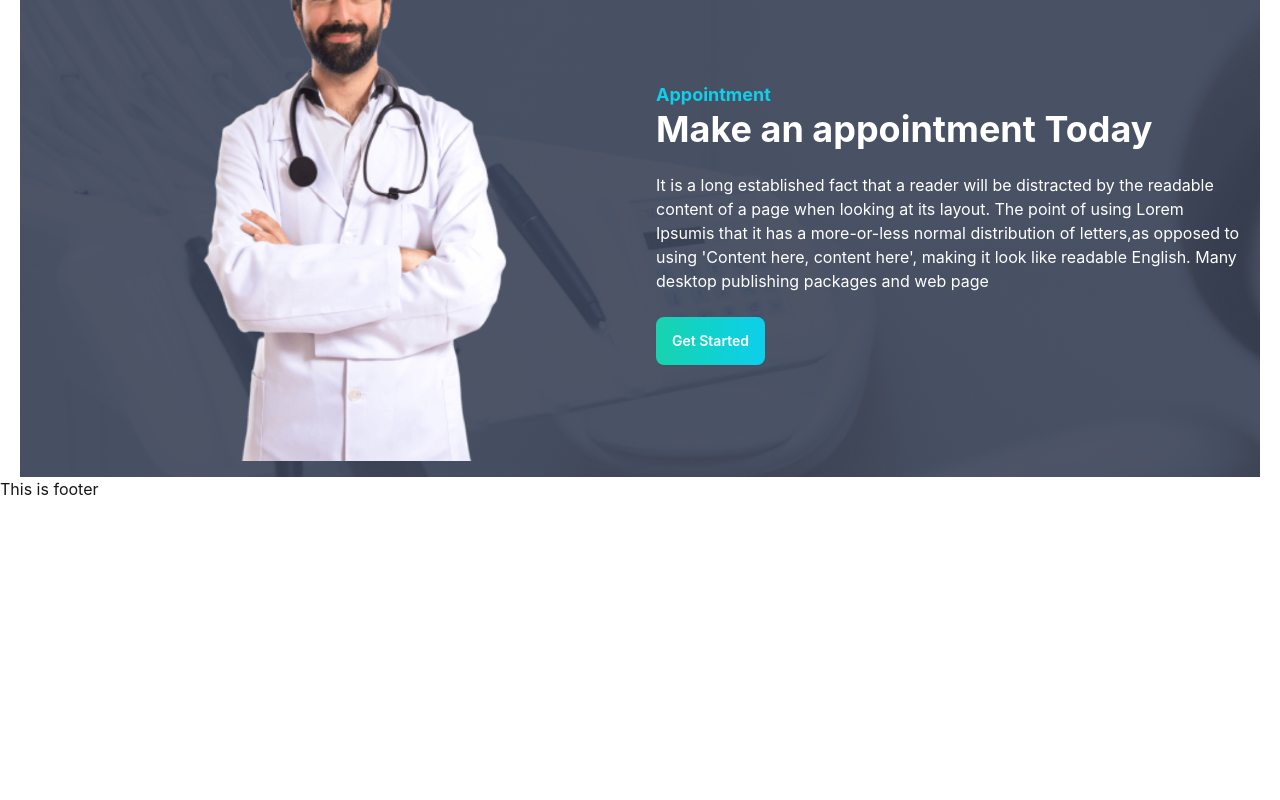
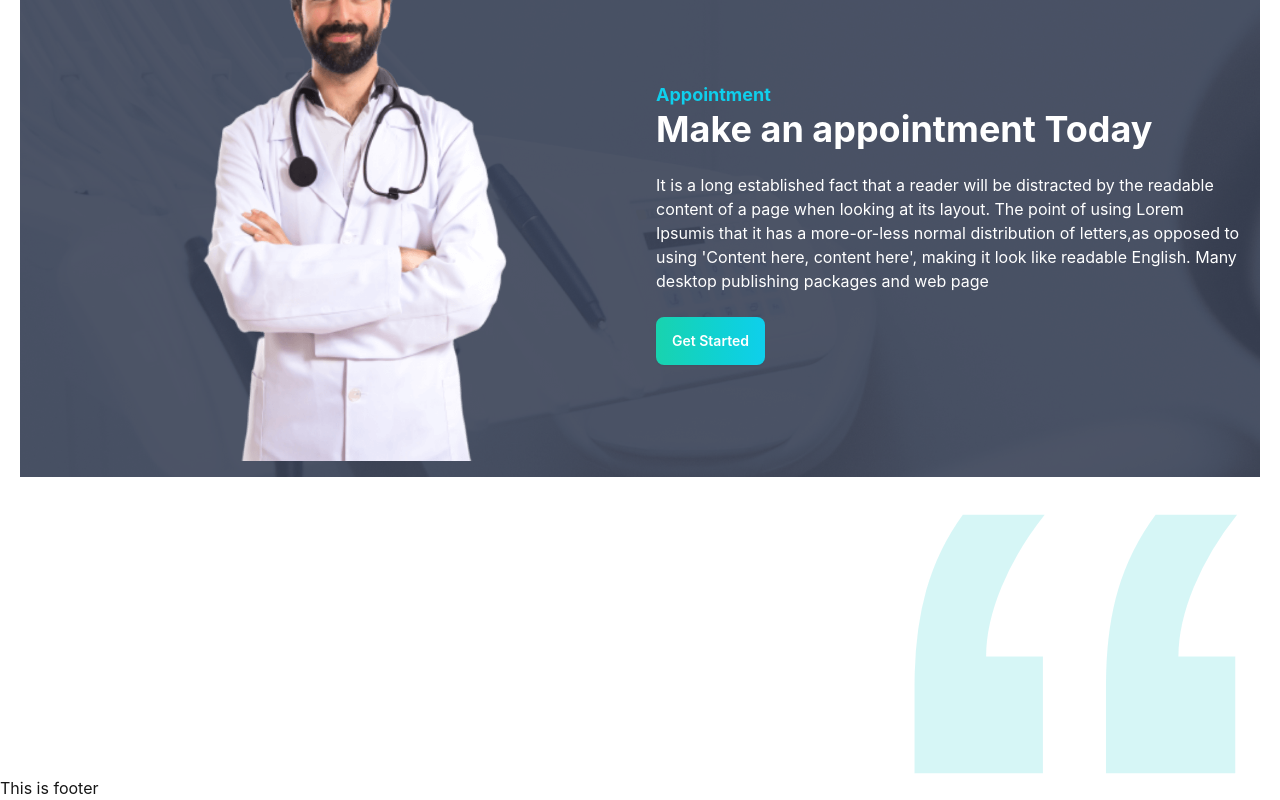
Before and after one commit to Authoi234/doctors-portal, a React (Create React App) app: page / in a window 1280 px wide. Shown: the part 1870-2670 px from the top of the page. Before the commit the page ends 2371 px from the top, so only its background shows below. Built offline with nearby package versions, Linux system fonts and the light colour scheme.

Commit message:
review section is created

```diff
--- a/src/Pages/Home/Home/Home.js
+++ b/src/Pages/Home/Home/Home.js
@@ -4,6 +4,7 @@ import ContactArea from '../ContactArea/ContactArea';
 import Services from '../Services/Services';
 import DantalCareSection from '../DantalCareSection/DantalCareSection';
 import MakeAppointment from '../MakeAppointment/MakeAppointment';
+import Reviews from '../Reviews/Reviews';
 
 const Home = () => {
     return (
@@ -13,6 +14,7 @@ const Home = () => {
             <Services></Services>
             <DantalCareSection></DantalCareSection>
             <MakeAppointment></MakeAppointment>
+            <Reviews></Reviews>
         </div>
     );
 };
--- /dev/null
+++ b/src/Pages/Home/Reviews/Reviews.js
@@ -0,0 +1,21 @@
+import React from 'react';
+import quote from '../../../assets/icons/quote.svg';
+
+const Reviews = () => {
+    return (
+        <div>
+            <div className='flex justify-between'>
+                <div>
+                    <p></p>
+                    <h1></h1>
+                </div>
+                <div>
+                    <img src={quote} alt="" />
+                </div>
+            </div>
+            <div></div>
+        </div>
+    );
+};
+
+export default Reviews;
```
